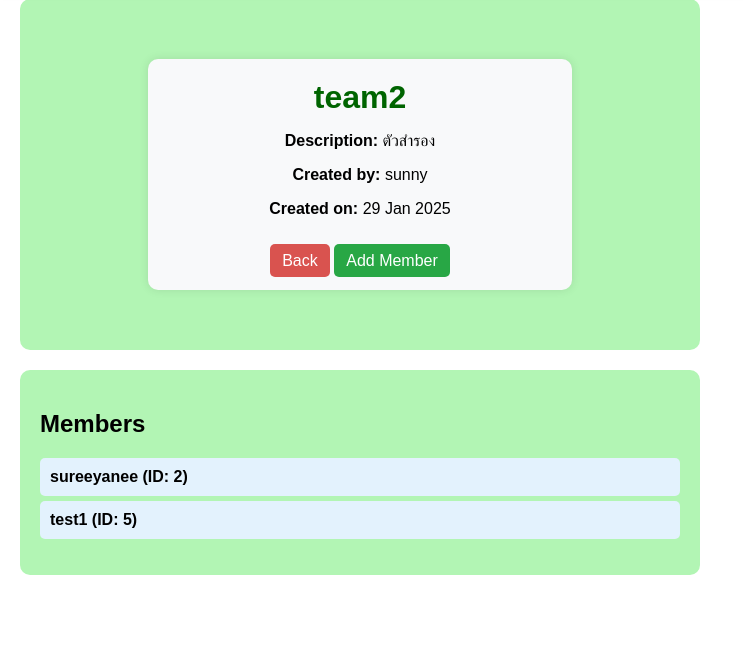
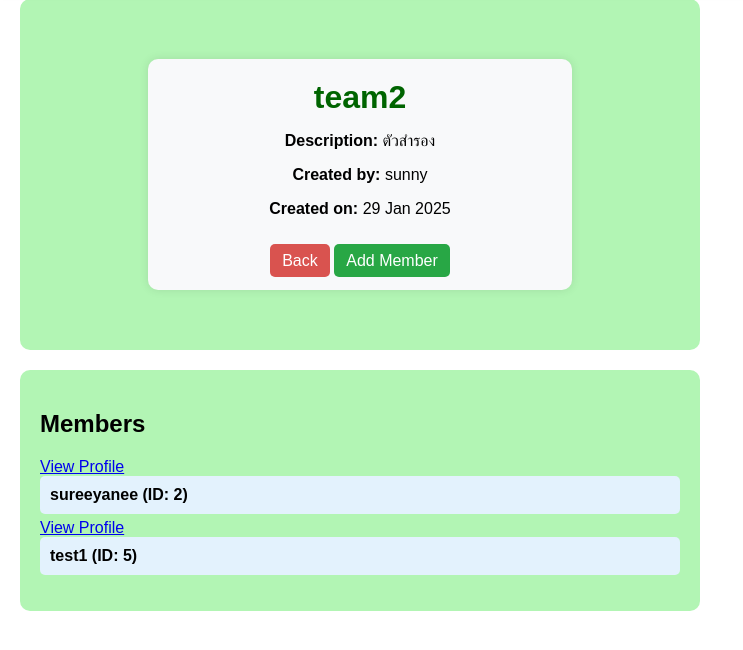
Before and after one commit to 6310510026/HeatStroke, a Django app: page /group/1/ in a window 1280 px wide. Shown: the part 91-741 px from the top of the page, without its empty margins (0-743 px from the left). Run offline with Django 5.2, Linux system fonts and the light colour scheme; a user stored in the database is signed in; data comes from the database, SQL or seed files in the repository; both versions use the stored data as it was after the commit.

Commit message:
view user profile for headgroup

```diff
--- a/level/urls.py
+++ b/level/urls.py
@@ -6,6 +6,6 @@ urlpatterns = [
     path("group-admin-dashboard/", group_admin_dashboard, name="group_admin_dashboard"),
     path("group/<int:group_id>/", view_group, name="view_group"),
     path("group/<int:group_id>/add-member/", add_member, name="add_member"),
-    path('update-profile/', update_profile, name='update_profile'),
-    path('profile/', user_profile, name='user_profile'),
+    path('profile/<int:user_id>/', user_profile, name='user_profile'),
+    path('profile/<int:user_id>/update/', update_profile, name='update_profile'),
 ]
--- a/level/views.py
+++ b/level/views.py
@@ -95,23 +95,25 @@ def add_member(request, group_id):
 
 
 @login_required
-def update_profile(request):
-    user = request.user
+def update_profile(request, user_id):
+    # ดึงข้อมูลผู้ใช้จากฐานข้อมูลโดยใช้ user_id
+    user = get_object_or_404(CustomUser, id=user_id)
+
     if request.method == "POST":
         form = UserProfileForm(request.POST, request.FILES, instance=user)
         if form.is_valid():
             form.save()
             messages.success(request, "Profile updated successfully!")
-            return redirect("user_profile")  # แสดงหน้าผู้ใช้ที่อัพเดทแล้ว
+            return redirect("user_profile", user_id=user.id)  # ส่ง user_id ไปใน redirect
     else:
         form = UserProfileForm(instance=user)
 
     return render(request, "update_profile.html", {"form": form})
 
 @login_required
-def user_profile(request):
-    # ดึงข้อมูลของผู้ใช้จาก request
-    user = request.user
+def user_profile(request, user_id):
+    # ดึงข้อมูลผู้ใช้จากฐานข้อมูลด้วย user_id ที่ส่งมา
+    user = get_object_or_404(CustomUser, id=user_id)
 
-    # ส่งข้อมูลไปยัง template
-    return render(request, "user_profile.html", {"user": user})
+    # ส่งข้อมูลผู้ใช้ไปยังเทมเพลต
+    return render(request, 'user_profile.html', {'user': user})
--- a/templates/receive.html
+++ b/templates/receive.html
@@ -14,6 +14,6 @@
     <p>Risk: {{ risk }}</p>
     <br>
     <a href="{% url 'sensor:display_data' %}" class="btn-join-group">View Sensor Data</a>
-    <a href="{% url 'user_profile' %}" class="btn-join-group">Your Profile</a>
+    <a href="{% url 'user_profile' user_id=request.user.id %}" class="btn-join-group">Your Profile</a>
 
 {% endblock  %}
--- a/templates/update_profile.html
+++ b/templates/update_profile.html
@@ -13,5 +13,5 @@
     {{ form.as_p }}
     <button type="submit">Save Changes</button>
   </form>
-  <a href="{% url 'user_profile' %}" class="btn-join-group">Back</a>
+  <a href="{% url 'user_profile' user_id=request.user.id %}" class="btn-join-group">Back</a>
 {% endblock %}
--- a/templates/user_profile.html
+++ b/templates/user_profile.html
@@ -17,8 +17,10 @@
     <p><strong>Age:</strong> {{ user.age }}</p>
     <p><strong>Height:</strong> {{ user.height }} cm</p>
     <p><strong>Weight:</strong> {{ user.weight }} kg</p>
+    <a href="{% url 'update_profile' user_id=request.user.id %}" class="btn-join-group">Edit Profile</a>
   </div>
+  <br>
+  <a href="{% url 'index' %}" class="btn-back-home">Back</a>
 
-  <a href="{% url 'update_profile' %}" class="btn-join-group">Edit Profile</a>
 
 {% endblock %}
--- a/templates/view_group.html
+++ b/templates/view_group.html
@@ -25,7 +25,7 @@
         <ul class="member-list">
             {% for member in members %}
                 <div>
-                <!-- <li><a href="{% url 'user_profile' member.id %}">{{ member.username }} (ID: {{ member.id }})</a></li> -->
+                <a href="{% url 'user_profile' member.id %}">View Profile</a>
                 <li>{{ member.username }} (ID: {{ member.id }})</li>
                 </div>
             {% empty %}
```
Also changed, not shown: db.sqlite3.
